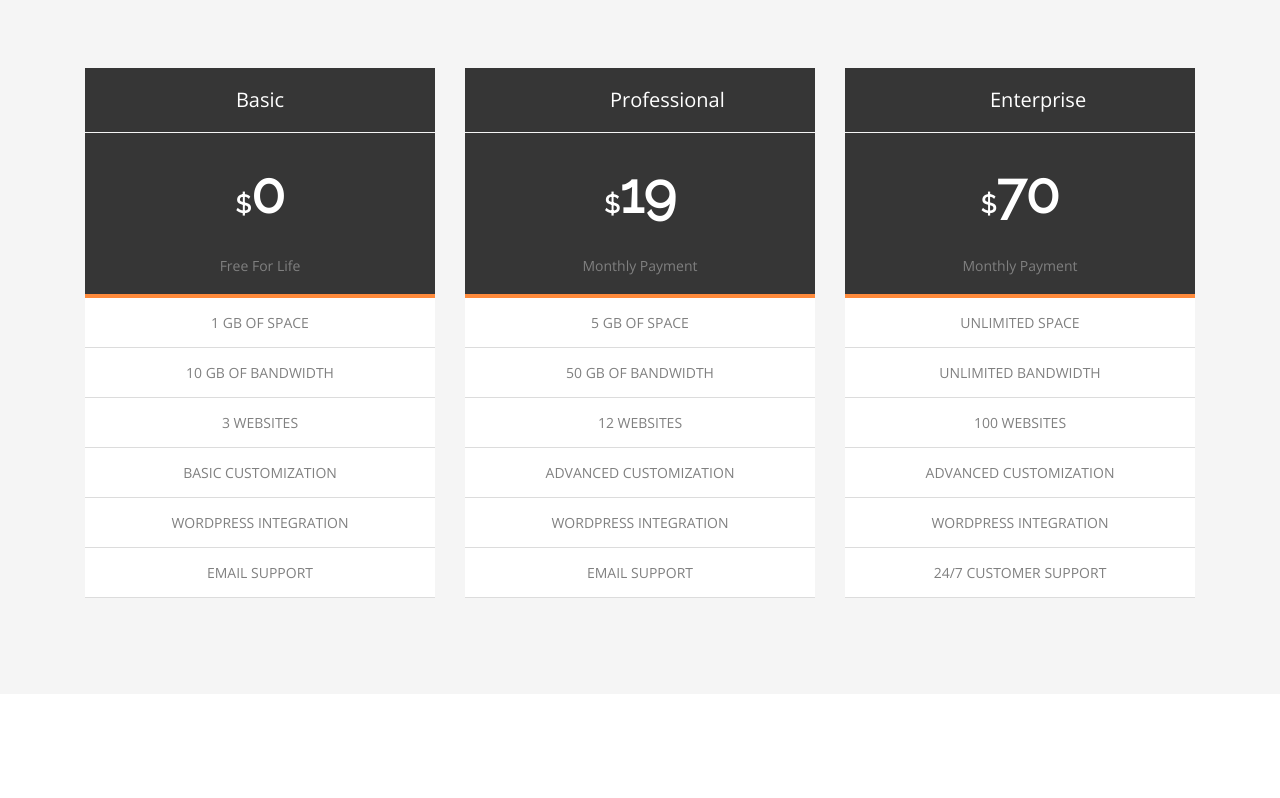
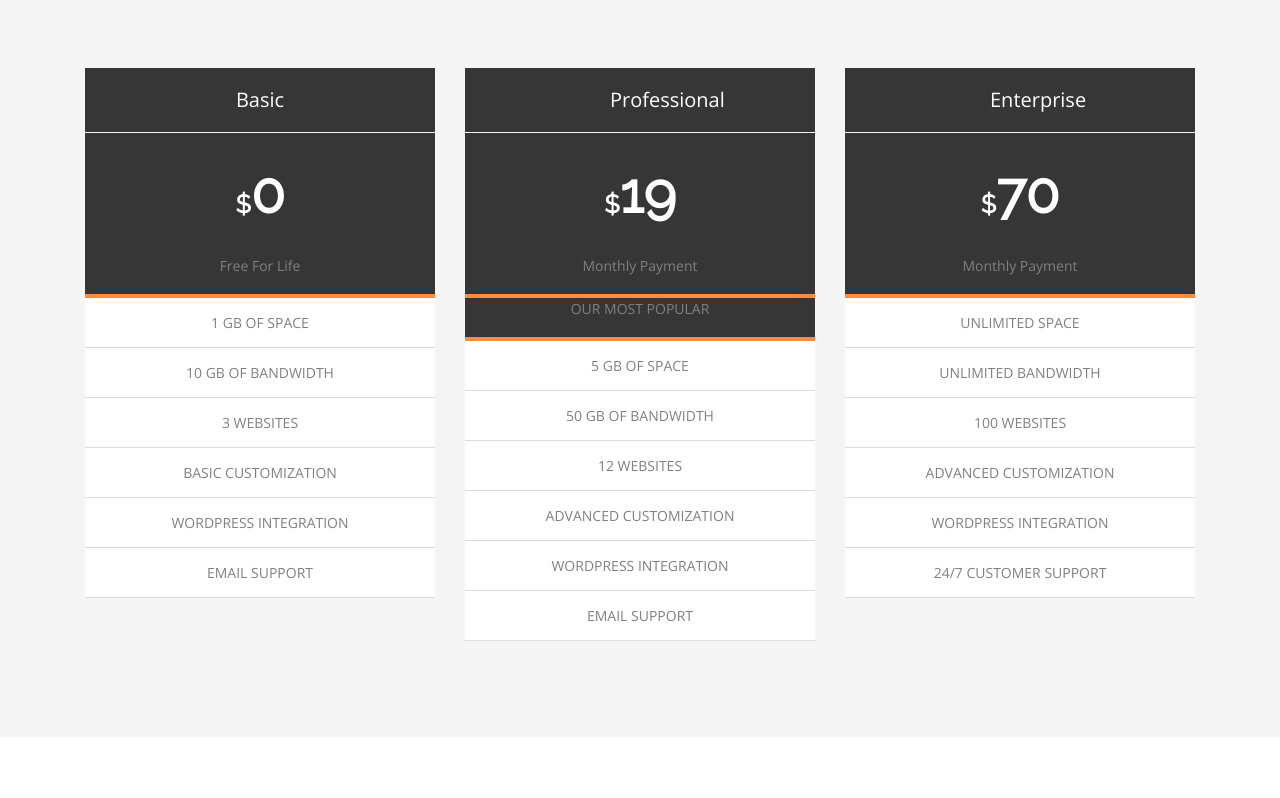
Before and after one commit to tausif101/tausif101.github.io, a plain HTML site: page index.html in a window 1280 px wide. Shown: the part 3568-4366 px from the top of the page. Drawn offline with nearby package versions, Linux system fonts and the light colour scheme.

Commit message:
Update index.html
pricing option with "our best" tag

```diff
--- a/index.html
+++ b/index.html
@@ -145,7 +145,7 @@
       <div class="container">
             <div class="row">
             <div class="col-md-2 first-column">
-                <a href="#"><div class="box"><h1>TAB 1</h1></div></a>
+                <a href=""><div class="box"><h1>TAB 1</h1></div></a>
                 <a href="#"><div class="box"><h1>TAB 2</h1></div></a>
                 <a href="#"><div class="box"><h1>TAB 3</h1></div> </a>
             </div>
@@ -337,11 +337,14 @@
                    </table>
                </div>
 
-               <div class="col-md-4 pricing-option-column">
+               <div class="col-md-4 pricing-option-column Psecond-column">
 
                    <h1>Professional</h1>
                    <h2><span>$</span>19</h2>
                    <p>Monthly Payment</p>
+                   <div class="most-popular">
+                       <p>OUR MOST POPULAR</p>
+                   </div>
 
                     <table class="pricing-table">
                        <tr>
```
